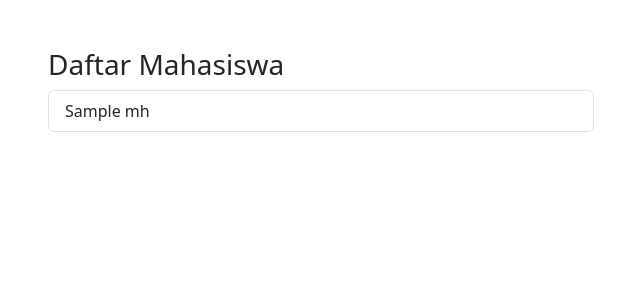
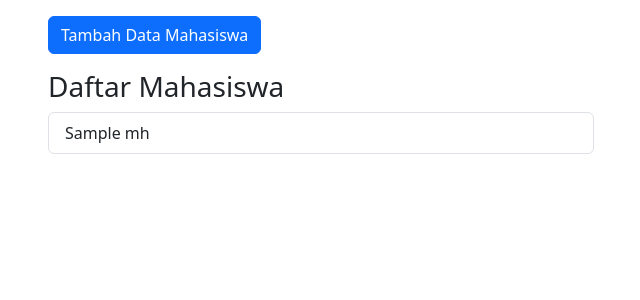
Before and after one commit to hafizfaiz/prakweb2023_B_213040083_mvc, a PHP site: the page made by app/views/mahasiswa/index.php in a window 1280 px wide. Shown: the part 56-356 px from the top of the page, without its empty margins (34-674 px from the left). Run offline with PHP 8.4, Linux system fonts and the light colour scheme; the template is opened without the code that fills it: most values are stand-ins (such as "Sample title", 1, 10 or a date in 2020); some libraries are stand-ins or nearby versions.

Commit message:
video9mvc

```diff
--- a/app/views/mahasiswa/index.php
+++ b/app/views/mahasiswa/index.php
@@ -1,15 +1,76 @@
-<div class="container mt-5">
+<div class="container mt-3">
+    <div class="row mb-3">
+      <div class="col-lg-6">
+        <button type="button" class="btn btn-primary tombolTambahData" data-toggle="modal" data-target="#formModal">
+          Tambah Data Mahasiswa
+        </button>
+      </div>
+    </div>
+
     <div class="row">
-    <div class="col-6">
+        <div class="col-lg-6">
           <h3>Daftar Mahasiswa</h3>
           <ul class="list-group">
-            <?php foreach( $data['mhs'] as $mhs) : ?>
-            <li class="list-group-item d-flex justify-content-between align-items-center">
+            <?php foreach( $data['mhs'] as $mhs ) : ?>
+              <li class="list-group-item">
                   <?= $mhs['nama']; ?>
-                <a href="<?= BASEURL; ?>/mahasiswa/detail/ <?= $mhs['id']; ?>" class="badge badge-primary">Detail</a>
+                  <a href="<?= BASEURL; ?>/mahasiswa/detail/<?= $mhs['id']; ?>" class="badge badge-primary float-right">detail</a>
               </li>
             <?php endforeach; ?>
           </ul>
         </div>
     </div>
+
 </div>
+
+
+<!-- Modal -->
+<div class="modal fade" id="formModal" tabindex="-1" role="dialog" aria-labelledby="formModalLabel" aria-hidden="true">
+  <div class="modal-dialog" role="document">
+    <div class="modal-content">
+      <div class="modal-header">
+        <h5 class="modal-title" id="formModalLabel">Tambah Data Mahasiswa</h5>
+        <button type="button" class="close" data-dismiss="modal" aria-label="Close">
+          <span aria-hidden="true">&times;</span>
+        </button>
+      </div>
+      <div class="modal-body">
+
+        <form action="<?= BASEURL; ?>/mahasiswa/tambah" method="post">
+          <input type="hidden" name="id" id="id">
+          <div class="form-group">
+            <label for="nama">Nama</label>
+            <input type="text" class="form-control" id="nama" name="nama" autocomplete="off" required>
+          </div>
+
+          <div class="form-group">
+            <label for="nrp">NRP</label>
+            <input type="number" class="form-control" id="nrp" name="nrp" autocomplete="off">
+          </div>
+
+          <div class="form-group">
+            <label for="email">Email</label>
+            <input type="email" class="form-control" id="email" name="email" placeholder="email@example.com">
+          </div>
+
+          <div class="form-group">
+            <label for="jurusan">Jurusan</label>
+            <select class="form-control" id="jurusan" name="jurusan">
+              <option value="Teknik Informatika">Teknik Informatika</option>
+              <option value="Teknik Mesin">Teknik Mesin</option>
+              <option value="Teknik Industri">Teknik Industri</option>
+              <option value="Teknik Pangan">Teknik Pangan</option>
+              <option value="Teknik Planologi">Teknik Planologi</option>
+              <option value="Teknik Lingkungan">Teknik Lingkungan</option>
+            </select>
+          </div>
+
+      </div>
+      <div class="modal-footer">
+          <button type="button" class="btn btn-secondary" data-dismiss="modal">Close</button>
+          <button type="submit" class="btn btn-primary">Tambah Data</button>
+        </form>
+      </div>
+    </div>
+  </div>
+</div>
```
Also changed, not shown: app/controllers/Mahasiswa.php (+9 -2 lines), app/core/Database.php (+38 -16 lines), app/models/Mahasiswa_model.php (+16 -0 lines). Lines whose indentation alone changed are shown as unchanged.
